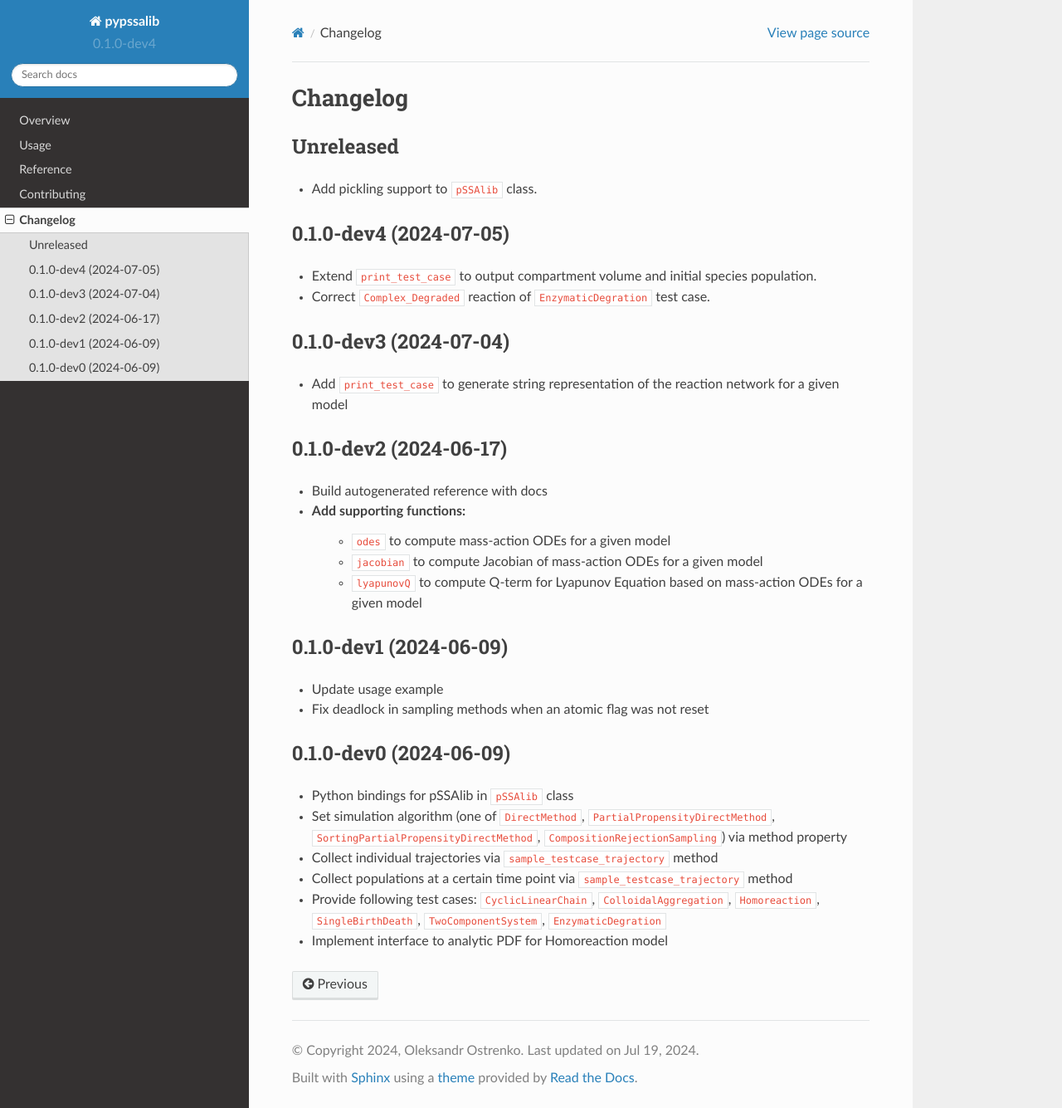
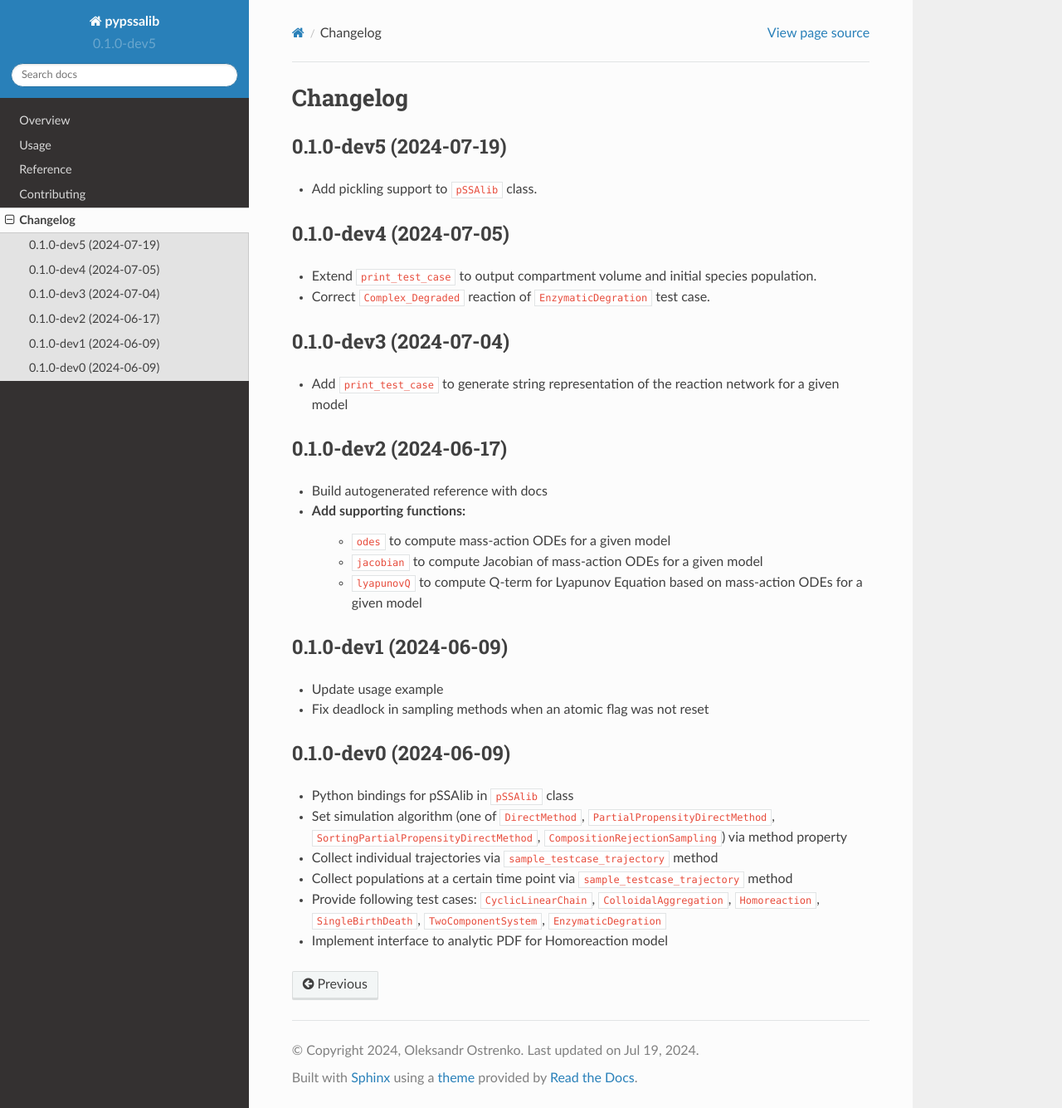
Before and after one commit to breezerider/pyPSSAlib, a Sphinx documentation site: the page built from docs/changelog.rst, in a window 1280 px wide and 1335 px high. Shown: the whole window at 83% size. Built offline with Sphinx 7.4.7 and the Read the Docs theme 2.0.0, drawn with Linux system fonts in a browser that asks for light colours.

Commit message:
Bump version: 0.1.0-dev4 → 0.1.0-dev5

```diff
--- a/CHANGELOG.rst
+++ b/CHANGELOG.rst
@@ -2,8 +2,8 @@
 Changelog
 =========
 
-Unreleased
-----------
+0.1.0-dev5 (2024-07-19)
+-----------------------
 
 * Add pickling support to ``pSSAlib`` class.
 
--- a/README.rst
+++ b/README.rst
@@ -29,7 +29,7 @@
     :alt: PyPI Package license
     :target: https://test.pypi.org/project/pypssalib
 
-.. |version| image:: https://img.shields.io/badge/test.pypi-v0.1.0.dev4-informational?style=flat
+.. |version| image:: https://img.shields.io/badge/test.pypi-v0.1.0.dev5-informational?style=flat
     :alt: PyPI Package latest release
     :target: https://test.pypi.org/project/pypssalib
 
@@ -41,9 +41,9 @@
     :alt: Supported Python versions
     :target: https://test.pypi.org/project/pypssalib
 
-.. |commits-since| image:: https://img.shields.io/github/commits-since/breezerider/pypssalib/v0.1.0-dev4.svg
+.. |commits-since| image:: https://img.shields.io/github/commits-since/breezerider/pypssalib/v0.1.0-dev5.svg
     :alt: Commits since latest release
-    :target: https://github.com/breezerider/pypssalib/compare/v0.1.0-dev4...main
+    :target: https://github.com/breezerider/pypssalib/compare/v0.1.0-dev5...main
 
 .. end-badges
 
--- a/docs/conf.py
+++ b/docs/conf.py
@@ -21,7 +21,7 @@
 author = 'Oleksandr Ostrenko'
 copyright = '{0}, {1}'.format(year, author)
 # version = 'dev'
-version = release = '0.1.0-dev4'
+version = release = '0.1.0-dev5'
 
 pygments_style = 'trac'
 templates_path = ['.']
--- a/pyproject.toml
+++ b/pyproject.toml
@@ -95,7 +95,7 @@
 sign_tags = true
 tag_name = "v{new_version}"
 tag_message = "Bump version: {current_version} → {new_version}"
-current_version = "0.1.0-dev4"
+current_version = "0.1.0-dev5"
 # parse = "(?P<major>\\d+)\\.(?P<minor>\\d+)\\.(?P<patch>\\d+)"
 # serialize = [
 #     "{major}.{minor}.{patch}"
--- a/setup.py
+++ b/setup.py
@@ -13,7 +13,7 @@
 from setuptools import setup
 from setuptools.command.build_ext import build_ext
 
-__version__ = "0.1.0-dev4"
+__version__ = "0.1.0-dev5"
 
 # Convert distutils Windows platform specifiers to CMake -A arguments
 PLAT_TO_CMAKE = {
```
Also changed, not shown: 1 other file.
